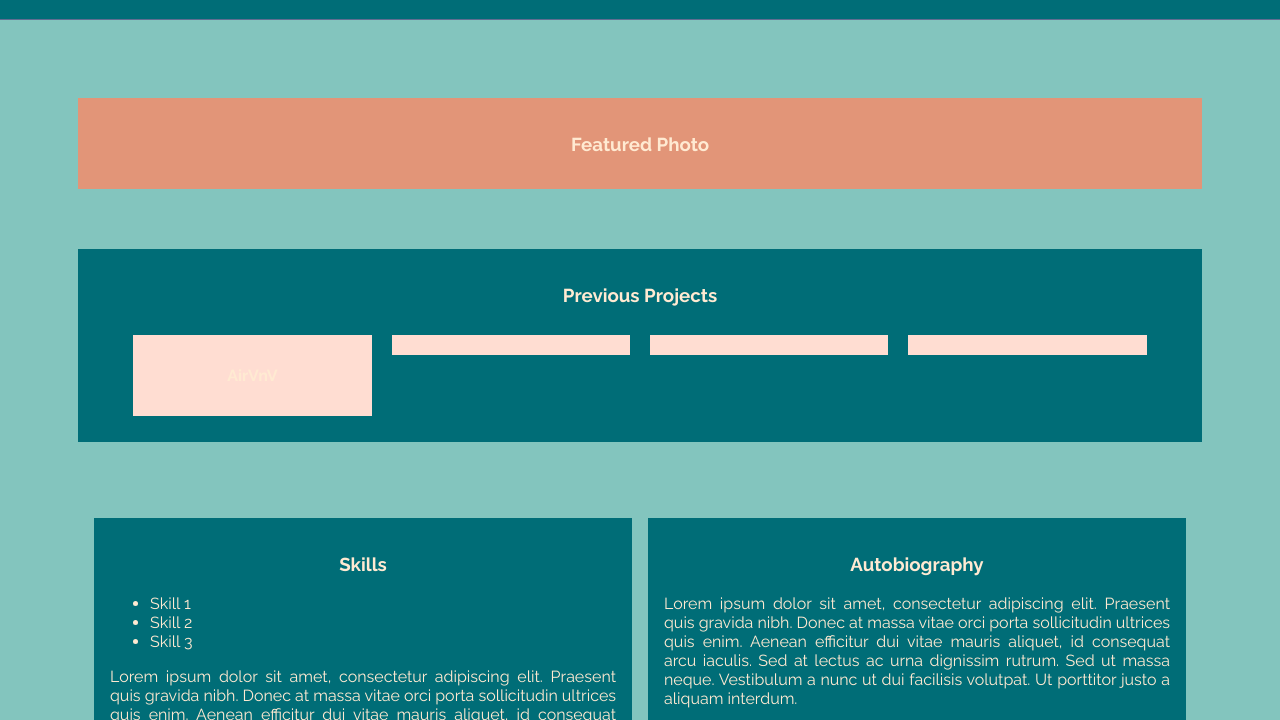
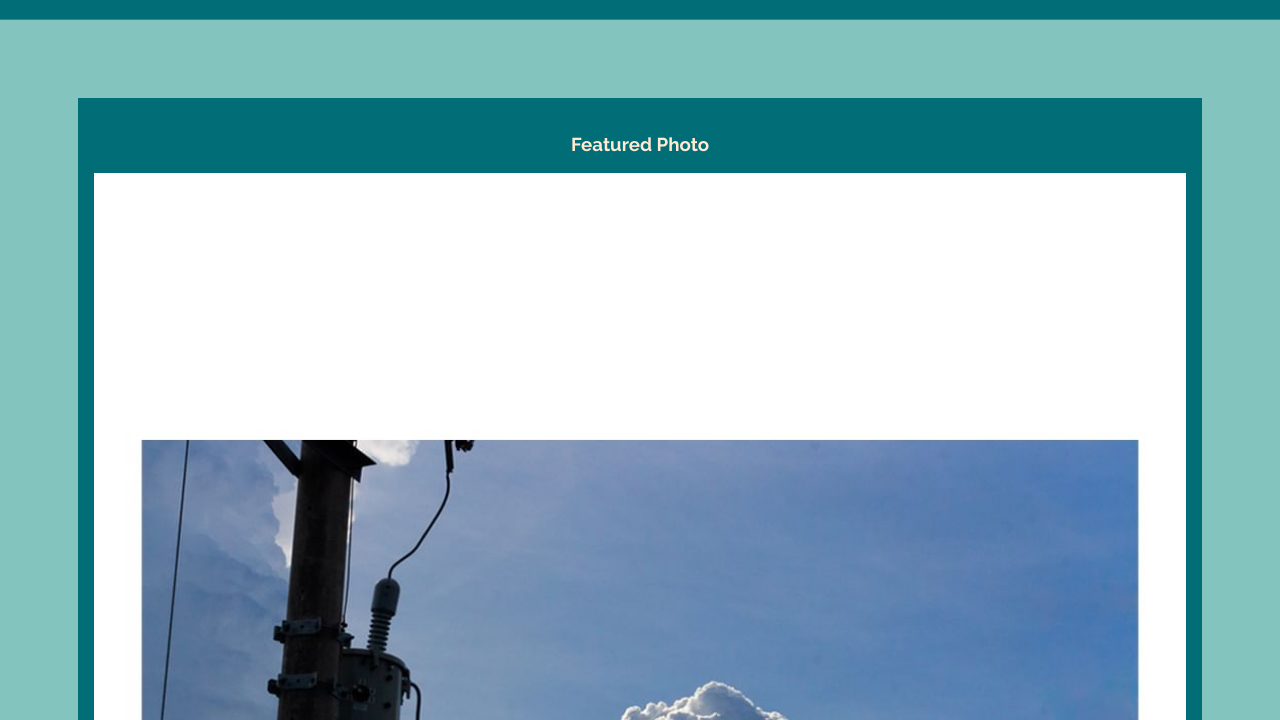
Before and after one commit to jabarro/jabarro.github.io, a plain HTML site: page index.html in a window 1280 px wide. Shown: the part 80-800 px from the top of the page. Drawn offline with Linux system fonts and the light colour scheme.

Commit message:
refactor: fixed color scheme and image

```diff
--- a/index.html
+++ b/index.html
@@ -24,7 +24,7 @@
 
 			<div class="body-item" id="featured">
 				<h3>Featured Photo</h3>
-				<div id="featured-img"></div>
+				<img id="featured-img" src="content/featured.jpg" />
 			</div>
 
 			<div class="body-item" id="previous-projects">
--- a/main.css
+++ b/main.css
@@ -40,10 +40,16 @@ body {
 }
 
 #featured {
-	background: #E29578;
+	flex-direction: column;
+	background: #006D77;
 	justify-content: center;
 	align-content: center;
 	text-align: center;
+}
+
+#featured-img {
+	width: 100%;
+	height: 100%;
 }
 
 #previous-projects {
```
